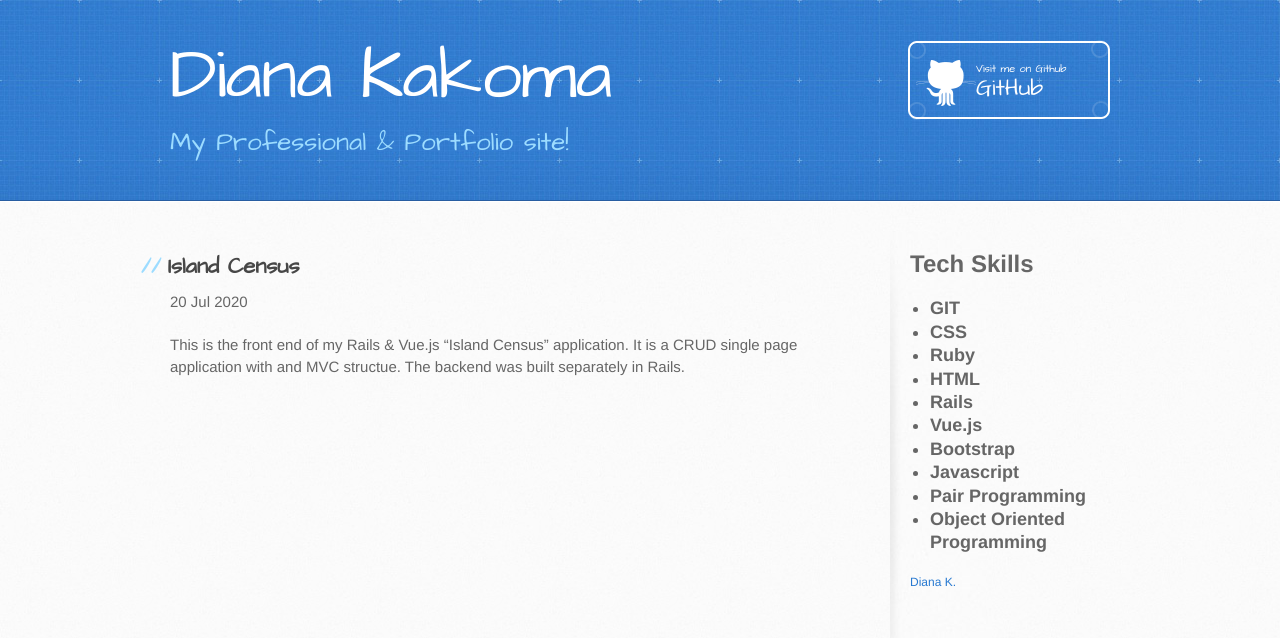
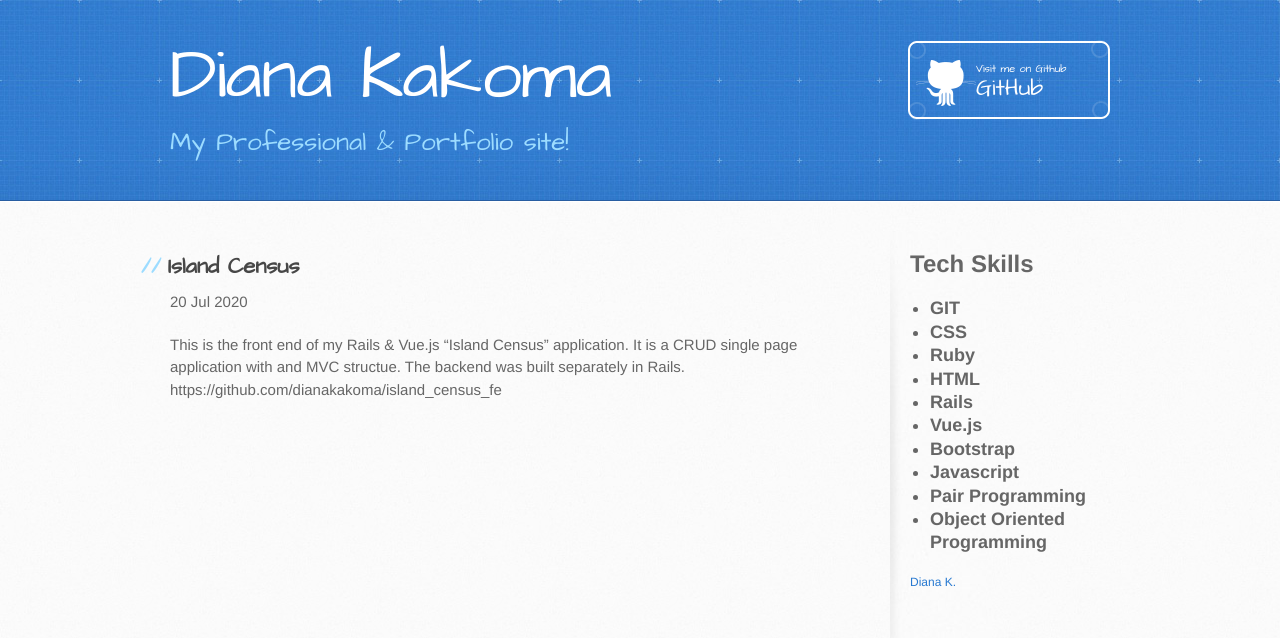
Before and after one commit to dianakakoma/dianakakoma.github.io, a Jekyll site: the page built from _posts/2020-7-20-Island-Census.md, in a window 1280 px wide. Shown: the top 638 px of the page. Built offline with Jekyll 4.4.1, drawn with Linux system fonts in a browser that asks for light colours; our own code applies the rules of GitHub Pages for plain Markdown files; comment, search, counter and statistics services are not loaded; some of the changed lines change nothing that is shown.

Commit message:
Update 2020-7-20-Island-Census.md

```diff
--- a/_posts/2020-7-20-Island-Census.md
+++ b/_posts/2020-7-20-Island-Census.md
@@ -1,3 +1,4 @@
 This is the front end of my Rails & Vue.js "Island Census" application.
 It is a CRUD single page application with and MVC structue.
 The backend was built separately in Rails.
+https://github.com/dianakakoma/island_census_fe
```
